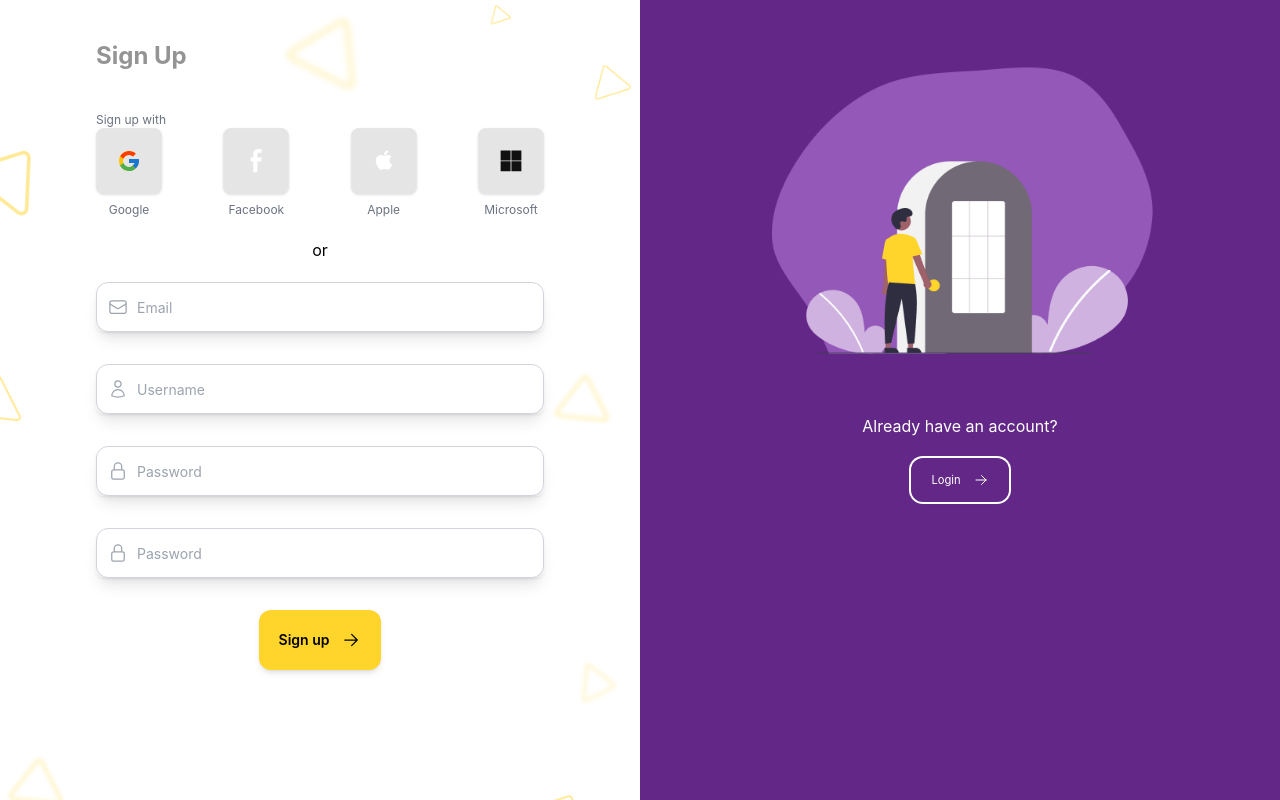
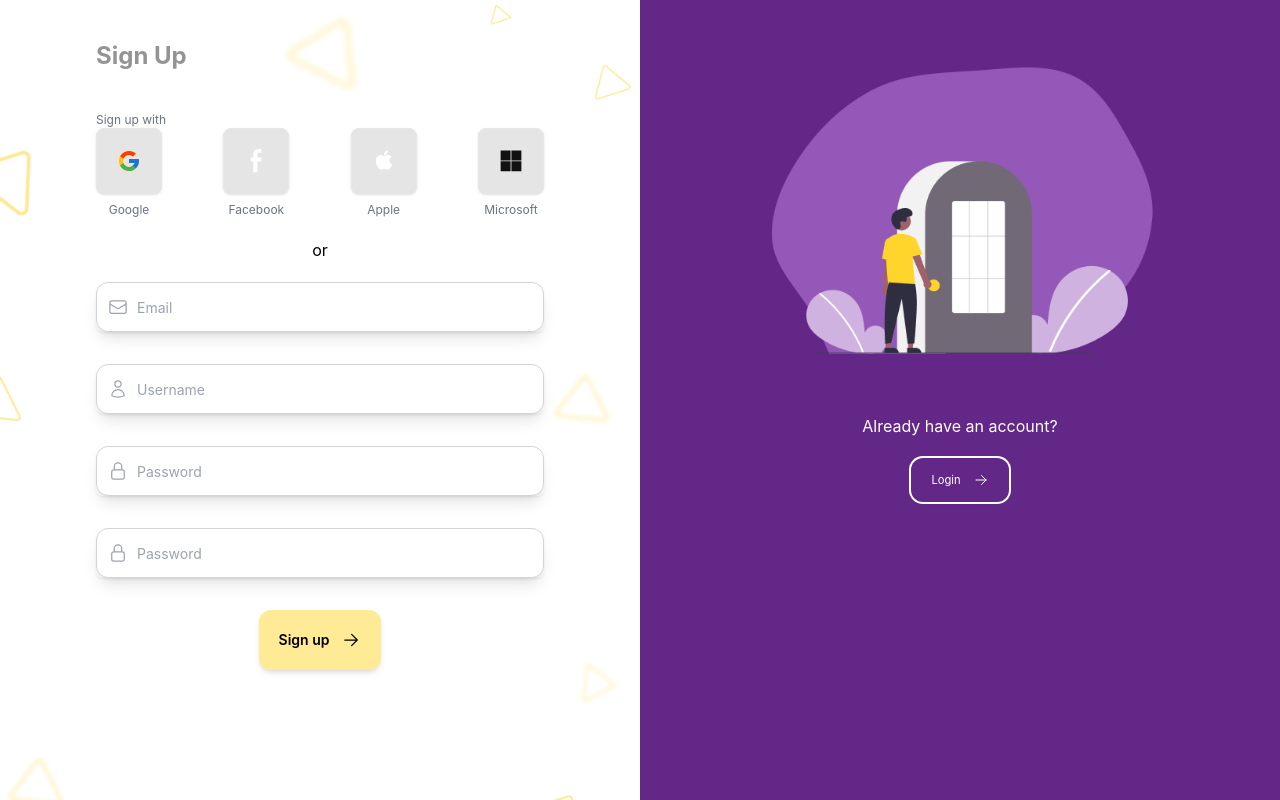
Before and after one commit to kingdanie/intime, a Next.js app: page /register in a window 1280 px wide. Built offline with nearby package versions, Linux system fonts and the light colour scheme.

Commit message:
feat: add validate func to register page

```diff
--- a/pages/register.tsx
+++ b/pages/register.tsx
@@ -89,6 +89,18 @@ export default function Register() {
         </Alert>
       ))
     );
+  };
+
+
+  // disable submit when inputs are empty
+  const validate = () => {
+    return (
+      username.trim().length == 0 ||
+      password.trim().length == 0||
+      email.trim().length == 0 ||
+      confirmPassword.trim().length == 0
+    )
+
   };
 
   return (
@@ -251,7 +263,10 @@ export default function Register() {
             <div className="flex items-center justify-center">
               <button
                 type="submit"
-                className="text-sm bg-accent flex items-center space-x-3 shadow-md  text-black disabled:bg-slate-300 rounded-xl py-5 px-5"
+                disabled={validate()}
+                className="text-sm bg-accent flex items-center
+                  space-x-3 shadow-md  text-black
+                  disabled:bg-opacity-50 rounded-xl py-5 px-5"
               >
                 <span className="text-black font-semibold">
                   Sign up
```
